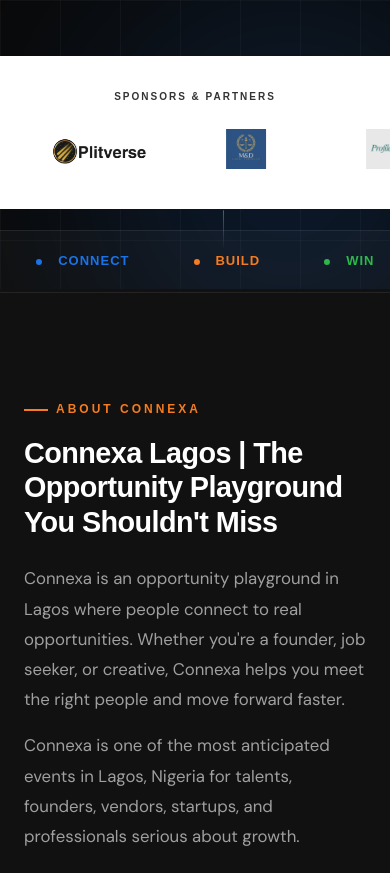
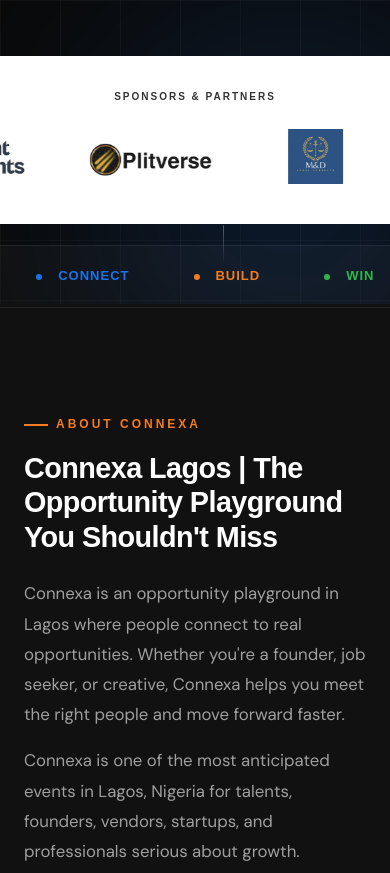
Before and after one commit to Zidepeoplenewaccount/connexa, a React (Vite) app: page / in a window 390 px wide. Shown: the part 1320-2193 px from the top of the page. Built offline with nearby package versions, Linux system fonts and the light colour scheme.

Commit message:
style: make sponsor logos transparent background and bigger

```diff
--- a/src/components/Hero.css
+++ b/src/components/Hero.css
@@ -505,11 +505,12 @@
 }
 
 .hero-sponsor-logo {
-  height: 70px;
+  height: 90px;
   width: auto;
-  max-width: 180px;
+  max-width: 200px;
   object-fit: contain;
-  filter: grayscale(0%) brightness(0.9) opacity(0.9);
+  filter: brightness(0.9) opacity(0.9);
+  mix-blend-mode: screen;
   transition: filter 0.3s ease, transform 0.3s ease;
 }
 
@@ -578,8 +579,8 @@
   }
 
   .hero-sponsor-logo {
-    height: 40px;
-    max-width: 120px;
+    height: 60px;
+    max-width: 150px;
   }
 
   .hero-sponsor-item {
@@ -649,7 +650,7 @@
   }
 
   .hero-sponsor-logo {
-    height: 40px;
+    height: 55px;
   }
   .hero-detail-text {
     font-size: 11px;
```
